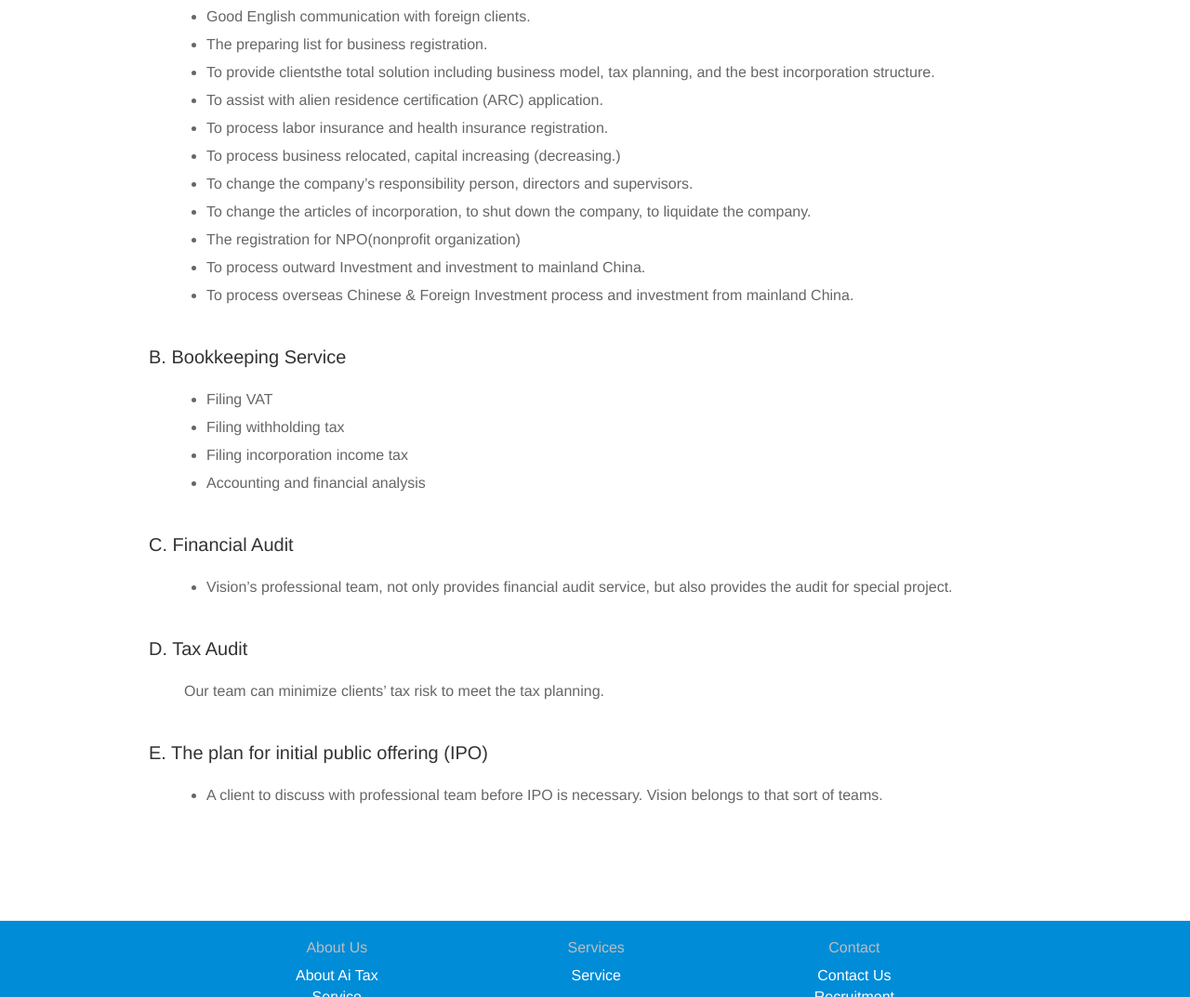
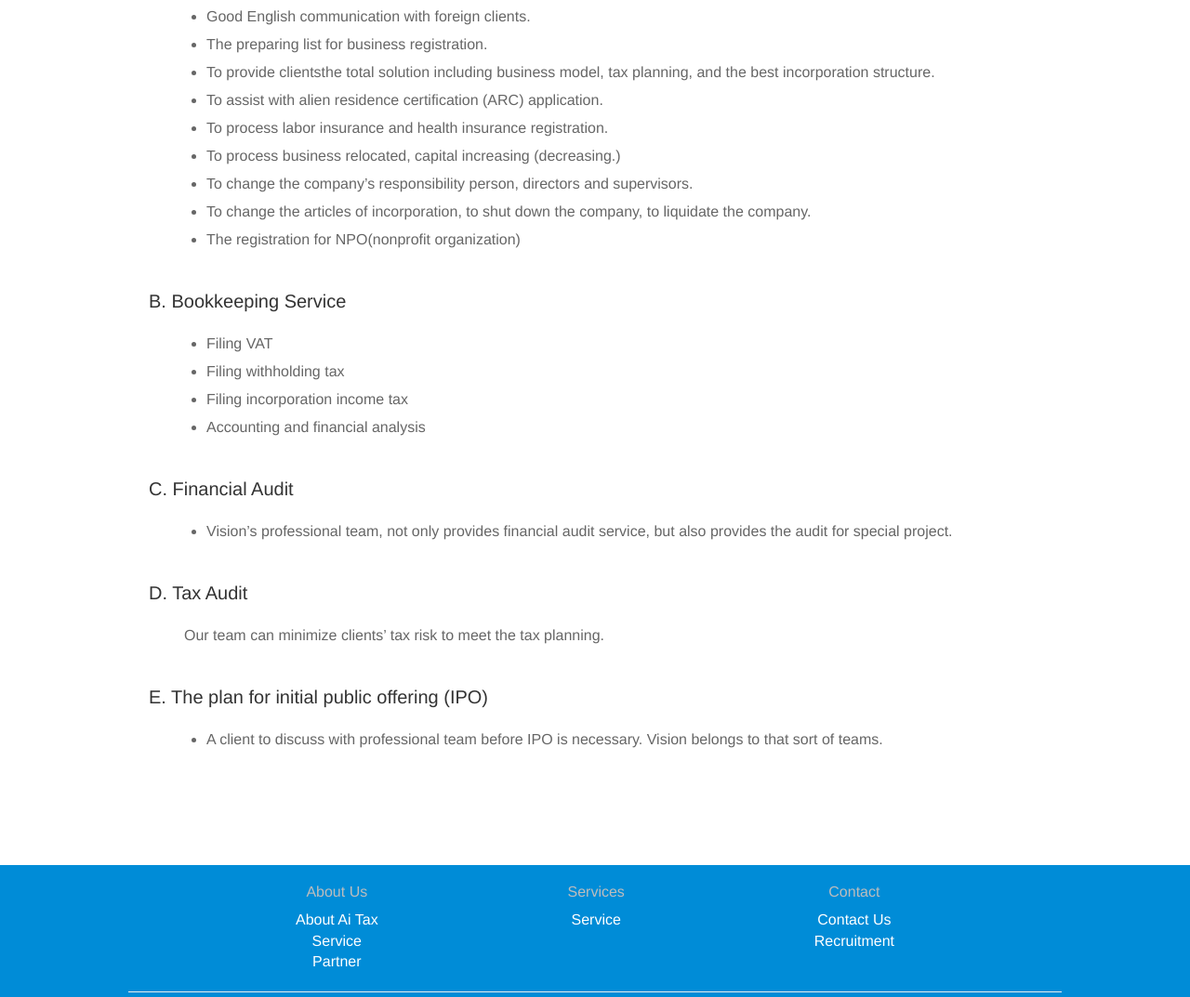
Before and after one commit to iwaramy/assignment, a plain HTML site: page html/service.html in a window 1280 px wide. Shown: the part 1035-2108 px from the top of the page at 93% size. Drawn offline with Linux system fonts and the light colour scheme.

Commit message:
code added

```diff
--- a/html/service.html
+++ b/html/service.html
@@ -104,8 +104,6 @@
                 <li>To change the company’s responsibility person, directors and supervisors.</li>
                 <li>To change the articles of incorporation, to shut down the company, to liquidate the company.</li>
                 <li>The registration for NPO(nonprofit organization)</li>
-                <li>To process outward Investment and investment to mainland China.</li>
-                <li>To process overseas Chinese & Foreign Investment process and investment from mainland China.</li>
               </ul>
               <h5>B.	Bookkeeping Service</h5>
               <ul>
```
